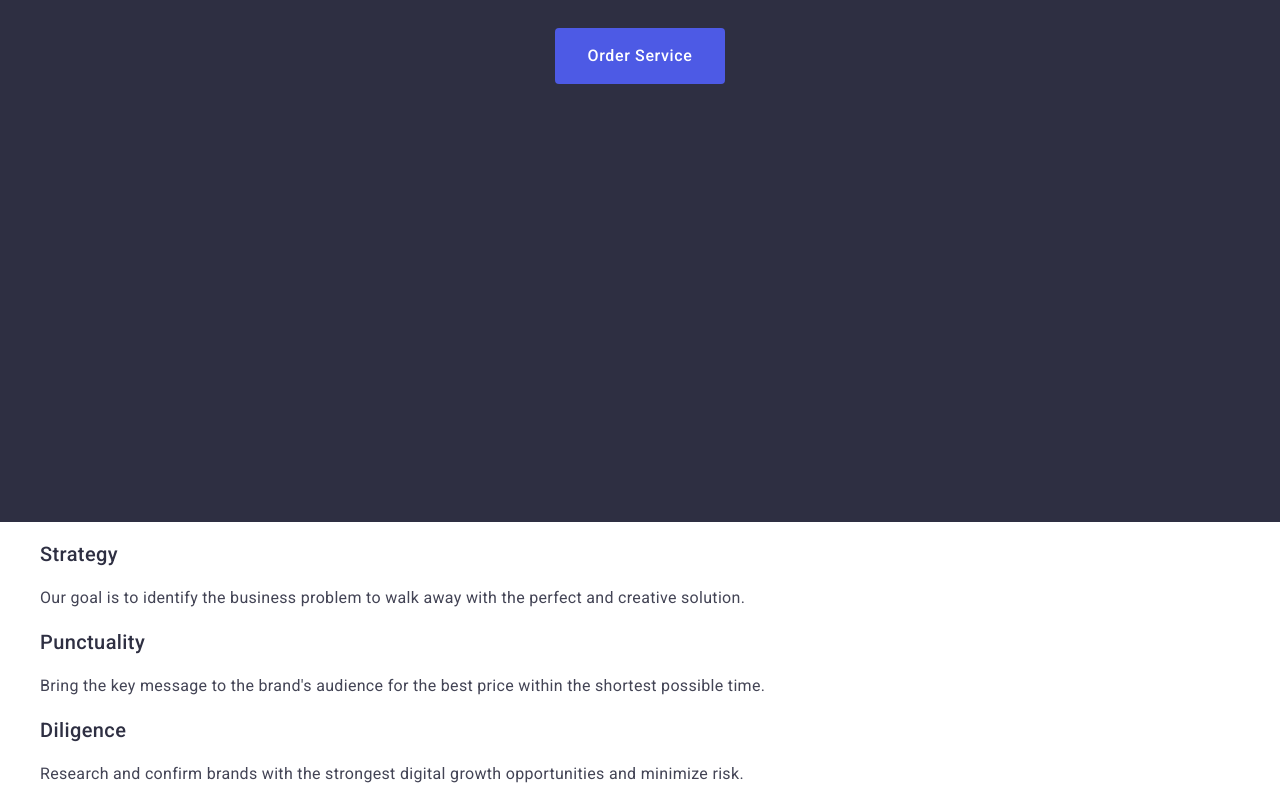
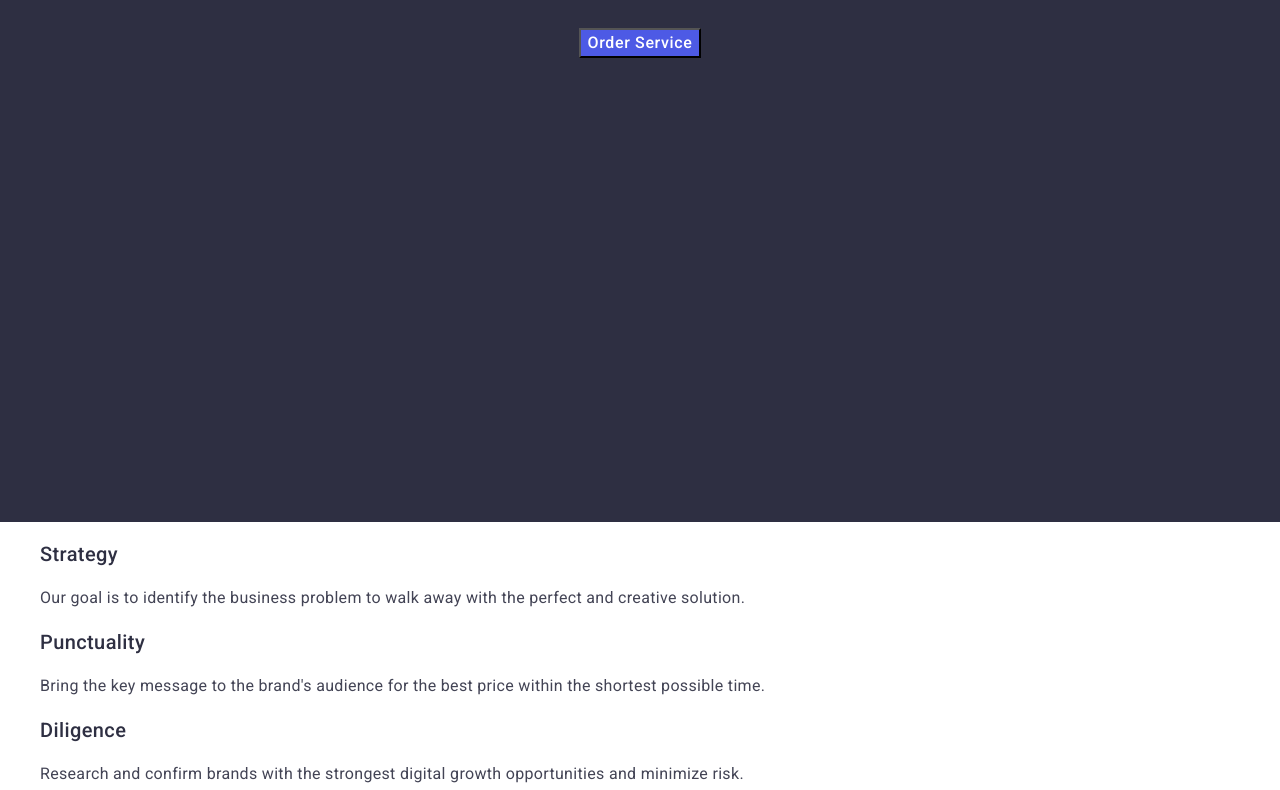
Before and after one commit to yuriykorol/goit-markup-hw-02, a plain HTML site: page index.html in a window 1280 px wide. Shown: the part 298-1088 px from the top of the page. Drawn offline with nearby package versions, Linux system fonts and the light colour scheme.

Commit message:
finish update

```diff
--- a/css/styles.css
+++ b/css/styles.css
@@ -16,8 +16,7 @@
 
     .page-header {
         color: #2E2F42;
-        border: #E7E9FC;
-        border-bottom: 1px;
+
 
     }
 
@@ -104,11 +103,7 @@
 
     .hero-button{
         background-color: #4D5AE5;
-        padding: 16px 32px 16px 32px;
-        border-radius: 4px;
-        gap: 10px;
-        border: none;
-        box-shadow: 0, 4, 4, rgba(0, 0, 0, 0,15);
+
         color: #ffffff;
         font-weight: 500;
         letter-spacing: -0.04em;
@@ -119,7 +114,7 @@
 
     .hero-button:hover,
     .hero-button:focus {
-        color: #404bbf;
+        background-color: #404BBF;
     }
 
     .title-hero {font-weight: 700;
```
